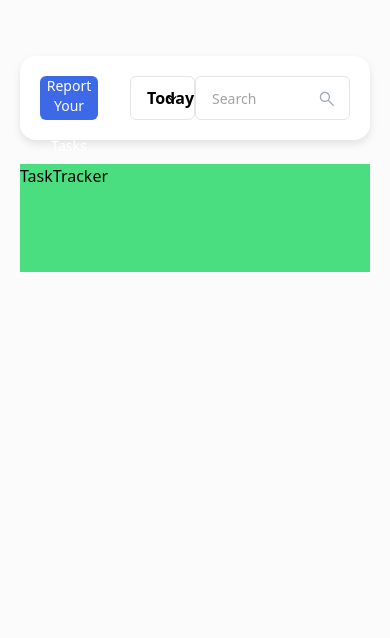
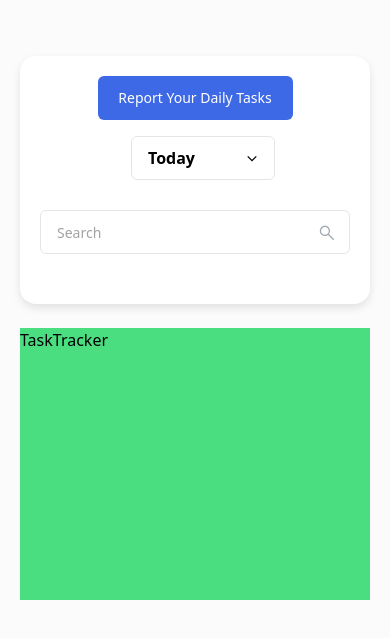
Before and after one commit to Burak-Bayraktar/task-tracking-app, a React (Vite) app: page /dashboard in a window 390 px wide. Shown: the top 638 px of the page. Built offline with nearby package versions, Linux system fonts and the light colour scheme.

Commit message:
STYLE: Make Header component and its subcomponents responsive

```diff
--- a/src/components/Dashboard/Header/style.css
+++ b/src/components/Dashboard/Header/style.css
@@ -1,11 +1,14 @@
 .header-container {
-    @apply grid grid-cols-2 mb-6 p-5 bg-white rounded-2xl shadow-soft;
+    @apply grid grid-cols-1 grid-rows-2 mb-6 p-5 bg-white rounded-2xl shadow-soft;
+    @apply sm:grid-rows-1 sm:grid-cols-2;
 }
 
 .header-left-section {
-    @apply flex gap-4;
+    @apply flex flex-col items-center gap-4;
+    @apply sm:flex-row;
 }
 
 .header-right-section {
-    @apply flex justify-end;
+    @apply flex items-center;
+    @apply sm:justify-end sm:items-start;
 }
--- a/src/components/DatePicker/style.css
+++ b/src/components/DatePicker/style.css
@@ -8,5 +8,11 @@
 }
 
 .date-picker-container .calendar {
-    @apply absolute top-14;
+    @apply absolute z-10 top-14 -left-16;
+    @apply sm:left-0
 }
+
+.date-picker-container .calendar .react-calendar {
+    @apply w-[250px];
+    @apply sm:w-[350px];
+}
--- a/src/components/SearchBar/style.css
+++ b/src/components/SearchBar/style.css
@@ -1,5 +1,6 @@
 .search-bar-container {
-    @apply w-[17.5rem] h-11 border-neutral-200 border rounded-md relative;
+    @apply w-full h-11 border-neutral-200 border rounded-md relative;
+    @apply sm:w-[17.5rem];
 }
 
 .search-bar-container form {
```
